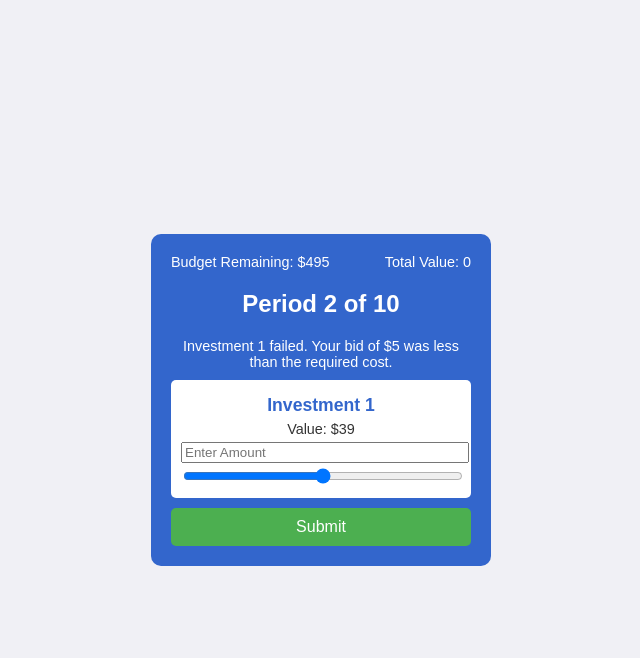
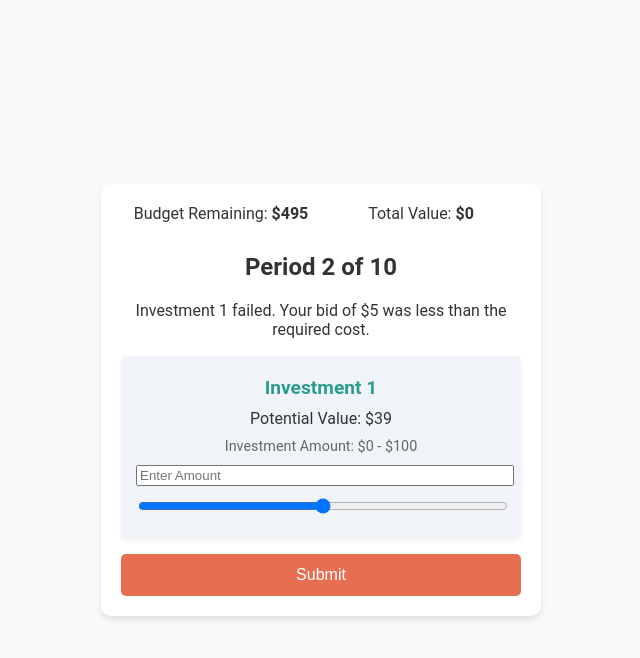
Before and after one commit to zachary-ryan/Investment-Game, a plain HTML site: page Investment_Game/index.html in a window 1280 px wide. Both pictures are taken after typing "5" into the empty fields and a click on the button "Submit". Shown: the whole page, without its empty margins (319-959 px from the left). Drawn offline with Linux system fonts and the light colour scheme.

Commit message:
Update index.html
New changes to color palette and animations.

```diff
--- a/Investment_Game/index.html
+++ b/Investment_Game/index.html
@@ -5,94 +5,181 @@
 <meta name="viewport" content="width=device-width, initial-scale=1.0">
 <title>Investment Game</title>
 <style>
+    /* Global Styles */
     body {
-        font-family: Arial, sans-serif;
+        font-family: 'Roboto', sans-serif;
+        background-color: #f9fafb;
+        margin: 0;
+        padding: 0;
         display: flex;
         justify-content: center;
         align-items: center;
-        height: 100vh;
-        background-color: #f0f0f5;
-        margin: 0;
+        min-height: 100vh;
     }
 
+    /* Game Container */
     .game-container {
-        width: 300px;
+        width: 100%;
+        max-width: 400px;
         padding: 20px;
         border-radius: 10px;
-        background-color: #3366cc;
-        color: #fff;
+        background-color: #ffffff;
+        color: #333;
         text-align: center;
+        box-shadow: 0 4px 6px rgba(0, 0, 0, 0.1);
     }
 
+    /* Info Bar */
     .info-bar {
-        font-size: 0.9em;
+        font-size: 1em;
         display: flex;
         justify-content: space-between;
         margin-bottom: 20px;
+        flex-wrap: wrap;
     }
 
-    .investment-card {
-        background-color: #ffffff;
-        color: #333;
-        padding: 10px;
-        border-radius: 5px;
+    .info-bar div {
+        flex: 1 1 45%;
         margin-bottom: 10px;
     }
 
+    .info-bar span {
+        font-weight: bold;
+        transition: transform 0.5s;
+        display: inline-block;
+    }
+
+    /* Investment Card */
+    .investment-card {
+        background-color: #f0f4f8;
+        color: #333;
+        padding: 15px;
+        border-radius: 5px;
+        margin-bottom: 15px;
+        box-shadow: 0 2px 4px rgba(0, 0, 0, 0.05);
+    }
+
     .investment-card h3 {
-        margin: 5px 0;
-        font-size: 1.1em;
-        color: #3366cc;
+        margin: 5px 0 10px;
+        font-size: 1.2em;
+        color: #2a9d8f;
     }
 
     .investment-card .value {
-        font-size: 0.9em;
-        margin-bottom: 5px;
+        font-size: 1em;
+        margin-bottom: 10px;
     }
 
-    input[type="number"], input[type="range"] {
-        width: 100%;
+    .investment-card .range-label {
+        font-size: 0.9em;
+        margin-bottom: 10px;
+        color: #666;
     }
 
-    input[type="range"] {
-        margin-top: 5px;
+    .investment-card input[type="number"],
+    .investment-card input[type="range"] {
+        width: 100%;
+        margin-bottom: 10px;
     }
 
+    /* Submit Button */
     .submit-button {
-        background-color: #4CAF50;
+        background-color: #e76f51;
         border: none;
         color: white;
-        padding: 10px 20px;
+        padding: 12px 20px;
         font-size: 1em;
         border-radius: 5px;
         cursor: pointer;
         width: 100%;
+        transition: background-color 0.3s;
+    }
+
+    .submit-button:hover {
+        background-color: #d65a3b;
     }
 
     .submit-button:disabled {
-        background-color: #888;
+        background-color: #aaa;
+        cursor: not-allowed;
     }
 
+    /* Message Area */
     .message-area {
-        margin-bottom: 10px;
-        font-size: 0.9em;
-        color: #fff;
+        margin-bottom: 15px;
+        font-size: 1em;
+        color: #333;
+        min-height: 40px;
+        transition: opacity 0.3s;
+    }
+
+    .message-area.hidden {
+        opacity: 0;
+    }
+
+    /* Reward Animation */
+    .confetti {
+        position: absolute;
+        width: 100%;
+        height: 100%;
+        pointer-events: none;
+        overflow: hidden;
+        top: 0;
+        left: 0;
+    }
+
+    .confetti-piece {
+        position: absolute;
+        width: 10px;
+        height: 10px;
+        background-color: #f4a261;
+        opacity: 0;
+        animation: confetti 2s ease-out forwards;
+    }
+
+    @keyframes confetti {
+        0% {
+            transform: translateY(0) rotate(0deg);
+            opacity: 1;
+        }
+        100% {
+            transform: translateY(300px) rotate(720deg);
+            opacity: 0;
+        }
+    }
+
+    /* Remove Slider Highlight */
+    input[type="range"]::-moz-focus-outer {
+        border: 0;
+    }
+
+    input[type="range"]:focus {
+        outline: none;
+    }
+
+    /* Responsive Design */
+    @media (max-width: 500px) {
+        .game-container {
+            padding: 15px;
+        }
     }
 </style>
 </head>
 <body>
 
-<div class="game-container">
+<div class="game-container" role="main">
     <div class="info-bar">
         <div>Budget Remaining: <span id="budget">$500</span></div>
         <div>Total Value: <span id="totalValue">0</span></div>
     </div>
     <h2>Period <span id="currentPeriod">1</span> of <span id="totalPeriods">10</span></h2>
 
-    <div id="messageArea" class="message-area"></div>
+    <div id="messageArea" class="message-area" aria-live="polite"></div>
     <div id="investmentCardsContainer"></div>
     <button id="submitButton" class="submit-button">Submit</button>
 </div>
+
+<div id="confettiContainer" class="confetti"></div>
 
 <script>
 (() => {
@@ -114,6 +201,7 @@
     const investmentCardsContainer = document.getElementById("investmentCardsContainer");
     const submitButton = document.getElementById("submitButton");
     const messageArea = document.getElementById("messageArea");
+    const confettiContainer = document.getElementById("confettiContainer");
 
     // Update UI with initial values
     updateUI();
@@ -157,10 +245,11 @@
 
             const cardHtml = `
                 <h3>Investment ${index + 1}</h3>
-                <div class="value">Value: $${data.investmentValue}</div>
-                <input type="number" id="investmentInput${index}" min="0" max="${maxRange}" placeholder="Enter Amount">
+                <div class="value">Potential Value: $${data.investmentValue}</div>
+                <div class="range-label">Investment Amount: $0 - $100</div>
+                <input type="number" id="investmentInput${index}" min="0" max="${maxRange}" placeholder="Enter Amount" aria-label="Investment Amount for Investment ${index + 1}">
                 <div class="slider-container">
-                    <input type="range" id="investmentSlider${index}" min="0" max="${maxRange}">
+                    <input type="range" id="investmentSlider${index}" min="0" max="${maxRange}" aria-label="Investment Slider for Investment ${index + 1}">
                 </div>
             `;
             cardDiv.innerHTML = cardHtml;
@@ -186,6 +275,7 @@
         let totalRoundValue = 0;
         let totalRoundCost = 0;
         let messages = [];
+        let investmentSuccess = false;
 
         for (let i = 0; i < currentInvestmentData.length; i++) {
             const inputElement = document.getElementById(`investmentInput${i}`);
@@ -203,6 +293,7 @@
             if (investmentAmount >= investmentCost) {
                 totalRoundValue += investmentValue;
                 messages.push(`Investment ${i + 1} successful! Added $${investmentValue} to total value.`);
+                investmentSuccess = true;
             } else {
                 messages.push(`Investment ${i + 1} failed. Your bid of $${investmentAmount} was less than the required cost.`);
             }
@@ -211,22 +302,27 @@
         // Validate if the total investment exceeds the budget
         if (totalRoundCost > budget) {
             messages = ['You have exceeded your remaining budget. Please adjust your investments.'];
-            messageArea.innerHTML = messages.join('<br>');
+            displayMessages(messages);
             return;
         }
 
-        // Update total value and budget
+        // Update total value and budget with animation
+        animateValueChange(budgetElement, budget, budget - totalRoundCost);
+        animateValueChange(totalValueElement, totalValue, totalValue + totalRoundValue);
+
+        budget -= totalRoundCost;
         totalValue += totalRoundValue;
-        budget -= totalRoundCost;
-
-        // Update UI with new budget and value
-        updateUI();
 
         // Save round data
         saveRoundData(currentRound, totalRoundValue, totalRoundCost, currentInvestmentData, budget, totalValue);
 
         // Display messages
-        messageArea.innerHTML = messages.join('<br>');
+        displayMessages(messages);
+
+        // Trigger reward animation if investment was successful
+        if (investmentSuccess) {
+            triggerConfetti();
+        }
 
         if (currentRound < totalRounds) {
             // Move to the next round
@@ -239,6 +335,55 @@
         } else {
             saveGameResults();
         }
+    }
+
+    // Function to animate value changes
+    function animateValueChange(element, startValue, endValue) {
+        let startTimestamp = null;
+        const duration = 500;
+        const step = (timestamp) => {
+            if (!startTimestamp) startTimestamp = timestamp;
+            const progress = Math.min((timestamp - startTimestamp) / duration, 1);
+            const currentValue = Math.floor(progress * (endValue - startValue) + startValue);
+            element.textContent = `$${currentValue.toLocaleString()}`;
+            element.style.transform = 'scale(1.1)';
+            if (progress < 1) {
+                window.requestAnimationFrame(step);
+            } else {
+                element.style.transform = 'scale(1)';
+            }
+        };
+        window.requestAnimationFrame(step);
+    }
+
+    // Function to display messages with animation
+    function displayMessages(messages) {
+        messageArea.classList.remove('hidden');
+        messageArea.innerHTML = messages.join('<br>');
+        setTimeout(() => {
+            messageArea.classList.add('hidden');
+        }, 5000);
+    }
+
+    // Function to trigger confetti animation
+    function triggerConfetti() {
+        const confettiCount = 20;
+        for (let i = 0; i < confettiCount; i++) {
+            const confettiPiece = document.createElement('div');
+            confettiPiece.className = 'confetti-piece';
+            confettiPiece.style.left = Math.random() * 100 + '%';
+            confettiPiece.style.backgroundColor = getRandomColor();
+            confettiContainer.appendChild(confettiPiece);
+            setTimeout(() => {
+                confettiContainer.removeChild(confettiPiece);
+            }, 2000);
+        }
+    }
+
+    // Function to get random color for confetti
+    function getRandomColor() {
+        const colors = ['#e76f51', '#2a9d8f', '#e9c46a', '#f4a261', '#264653'];
+        return colors[Math.floor(Math.random() * colors.length)];
     }
 
     // Function to save data for each round
```
